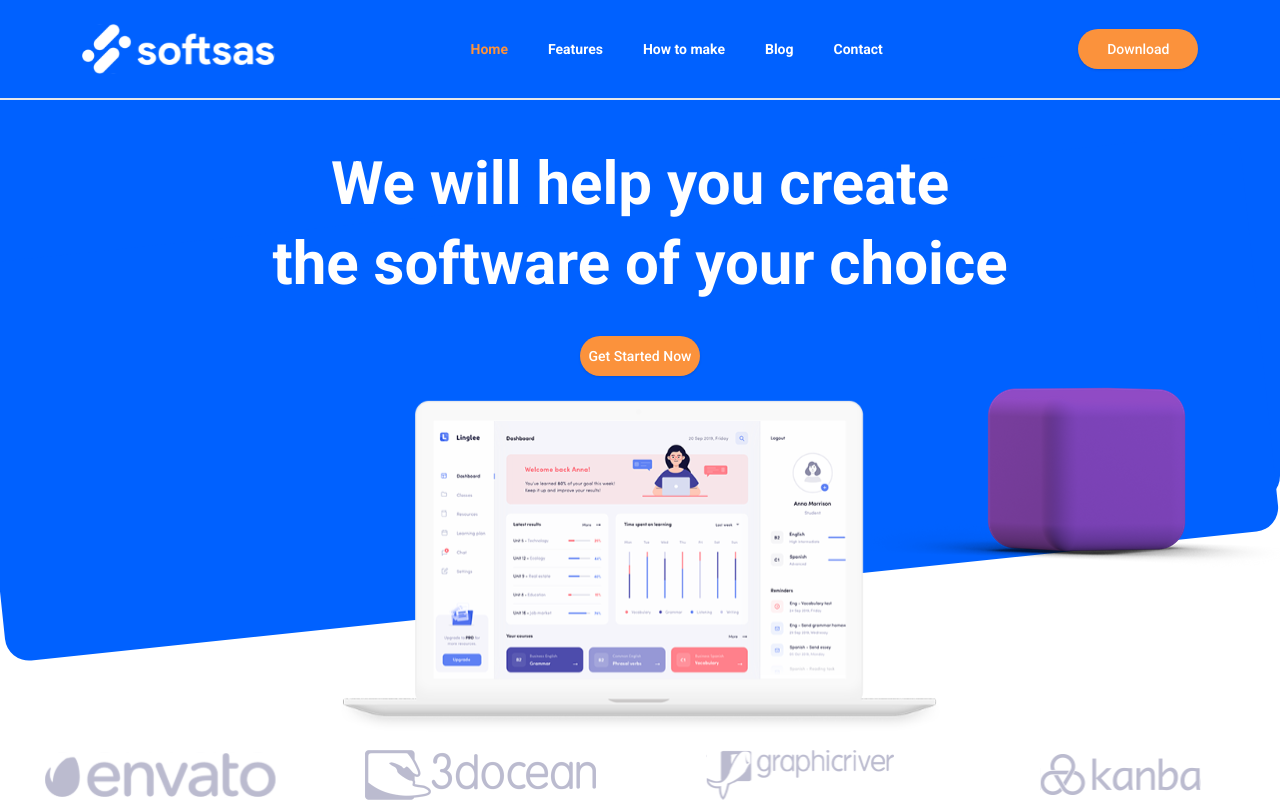
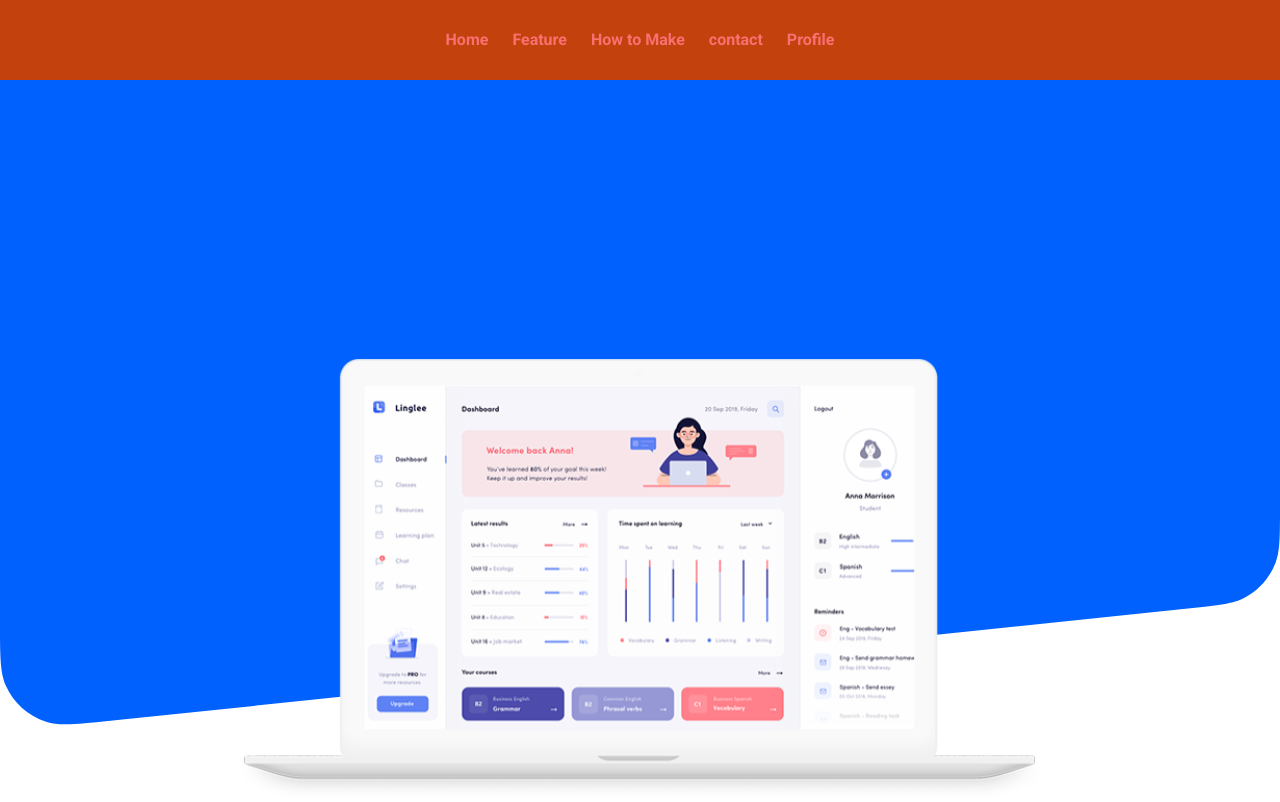
Before and after one commit to Pep-sanz/softses, a React (Vite) app: page / in a window 1280 px wide. Shown: the top 802 px of the page. Built offline with nearby package versions, Linux system fonts and the light colour scheme.

Commit message:
add simple code

```diff
--- a/src/components/navbar.jsx
+++ b/src/components/navbar.jsx
@@ -8,45 +8,56 @@ export default function Navbar() {
   const handleclick = () => {
     setIsActive(!isActive);
   };
+
+  const menuItem = [
+    { label: "Home", href: "/home" },
+    { label: "Feature", href: "/home" },
+    { label: "How to Make", href: "/home" },
+    { label: "contact", href: "/home" },
+    { label: "Profile", href: "/home" },
+  ];
+
+  const [isMenuShow, setisMenuShow] = useState(false);
+
   return (
-    <div className=" w-full font-roboto bg-biru flex justify-center items-center relative z-50 ">
-      <div className="container py-6 flex justify-between items-center border-b-2 px-10 lg:px-0 lg:justify-evenly">
-        <img src={logo} alt="" className="w-[193.28px] h-[50px]" />
-        <div className={`text-center flex justify-evenly items-center w-1/2 absolute top-0 right-0 -z-50 h-screen bg-biru lg:static lg:h-auto ${isActive ? "md:translate-x-0 max-md:translate-x-0 md:ease-out max-md:ease-out md:duration-300 max-md:duration-300" : "md:translate-x-full max-md:translate-x-full md:ease-in max-md:ease-in md:duration-300 max-md:duration-300"} lg:translate-x-0`}>
-          <ul className={`text-white font-bold flex justify-between items-center w-full text-md  md:flex-col md:justify-center md:mt-10 md:gap-10 lg:flex-row max-md:flex-col h-full gap-16 mt-56 lg:mt-0 lg:text-sm`}>
-            <li>
-              <a href="#" className="text-orange-400 text-md font-bold">
-                Home
+    <>
+      <div className=" w-full font-roboto h-[80px] hidden md:flex justify-center items-center fixed top-0 left-0 right-0 z-50 bg-orange-700">
+        <ul className="hidden md:flex space-x-6">
+          {menuItem.map((res, i) => (
+            <li key={i}>
+              <a href={res.href} className="text-red-400 text-md font-bold">
+                {res.label}
               </a>
             </li>
-            <li>
-              <a href="#">Features</a>
+          ))}
+        </ul>
+      </div>
+
+      <button
+        className="h-[50px] w-[50px] bg-red-300 absolute right-0 top-0 m-6 block md:hidden z-[50]"
+        onClick={() => setisMenuShow((prev) => !prev)}
+      >
+        burger
+      </button>
+
+      {/* {isMenuShow && ( */}
+      <div
+        className=" w-full font-roboto h-screen md:h-[80px] fixed top-0 left-0 right-0 z-[40] bg-red-700 transition-all"
+        style={{
+          left: isMenuShow ? 0 : "100vw",
+        }}
+      >
+        <ul className="flex-col md:hidden h-full w-full">
+          {menuItem.map((res, i) => (
+            <li className="p-6 border-b" key={i}>
+              <a href={res.href} className="text-amber-400 text-md font-bold">
+                {res.label}
+              </a>
             </li>
-            <li>
-              <a href="#">How to make</a>
-            </li>
-            <li>
-              <a href="#">Blog</a>
-            </li>
-            <li>
-              <a href="#">Contact</a>
-            </li>
-            {isActive && (
-              <li>
-                <Button text="Download" />
-              </li>
-            )}
-          </ul>
-        </div>
-        <div className="hidden lg:block">
-          <Button text="Download" />
-        </div>
-        <div onClick={handleclick} className="hamburger menu h-[20px]  lg:hidden flex flex-col justify-between ">
-          <span className={`w-[28px] h-[4px] block bg-white rounded-xl ${isActive ? "origin-top-left rotate-45 translate-x-1 -translate-y-[1px] duration-300 transition-all" : "ease-in-out duration-300"}`}></span>
-          <span className={`w-[28px] h-[4px] block bg-white rounded-xl ${isActive ? "opacity-0" : "opacity-100 ease-in-out duration-300"}`}></span>
-          <span className={`w-[28px] h-[4px] block bg-white rounded-xl ${isActive ? "origin-bottom-left -rotate-45 translate-x-1 translate-y-[1px] duration-300 transition-all" : "ease-in-out duration-300"}`}></span>
-        </div>
+          ))}
+        </ul>
       </div>
-    </div>
+      {/* )} */}
+    </>
   );
 }
--- a/src/pages/heroSection.jsx
+++ b/src/pages/heroSection.jsx
@@ -6,12 +6,24 @@ import Envato from "../assets/envato.svg";
 import Docean from "../assets/3docean.svg";
 import Graph from "../assets/graphicrever.svg";
 import Kanba from "../assets/kanba.svg";
+// import bgBlue from "/img/bgBlue.svg";
 
 export default function HeroSection() {
   return (
-    <div className="w-full h-screen font-roboto relative lg:h-[800px]">
+    <div className="w-full h-screen font-roboto relative  flex justify-center">
+      <div className="h-[75vh] sm:h-[65vh] bg-biru w-full">
+        <img
+          src="/img/bgBlue.svg"
+          className="w-full bottom-[75px] absolute"
+          alt=""
+        />
+      </div>
       <Navbar />
-      <div className="w-full h-[25%] relative bg-biru after:content-[''] after:absolute after:-bottom-12 after:left-1  after:w-full rounded-b-3xl after:h-full after:bg-biru after:origin-bottom after:-rotate-6 after:rounded-3xl sm:h-1/2 lg:h-1/2 lg:after:-bottom-24"/>
+      <div className="absolute bottom-0 px-6">
+        <img src={Laptop} alt="" />
+      </div>
+      {/* <img src={"/img/bgBlue.svg"} alt="" /> */}
+      {/* <div className="w-full h-[25%] relative bg-biru after:content-[''] after:absolute after:-bottom-12 after:left-1  after:w-full rounded-b-3xl after:h-full after:bg-biru after:origin-bottom after:-rotate-6 after:rounded-3xl sm:h-1/2 lg:h-1/2 lg:after:-bottom-24"/>
       <div className="absolute top-40 left-0 right-0 flex flex-col justify-center items-center lg:top-36 ">
         <div className="text-center text-white text-2xl font-bold mb-5 sm:text-[40px] sm:mb-8 lg:text-[60px]">
           <p className="sm:leading-[52px] lg:leading-[80px]">
@@ -32,7 +44,7 @@ export default function HeroSection() {
         <img src={Docean} alt="" className=" h-[50px] w-[115px] m-auto lg:w-[231px] lg:h-[50px]" />
         <img src={Graph} alt="" className="h-[50px] w-[115px] m-auto lg:w-[231px] lg:h-[50px]" />
         <img src={Kanba} alt="" className="h-[50px] w-[115px] m-auto lg:w-[231px] lg:h-[50px]" />
-      </div>
+      </div> */}
     </div>
   );
 }
```
Also changed, not shown: public/img/bgBlue.svg (added).
